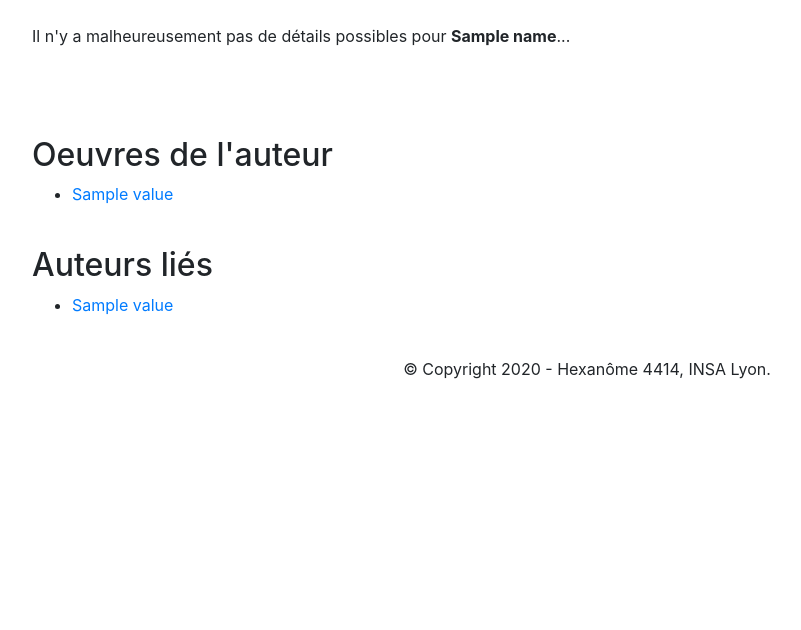
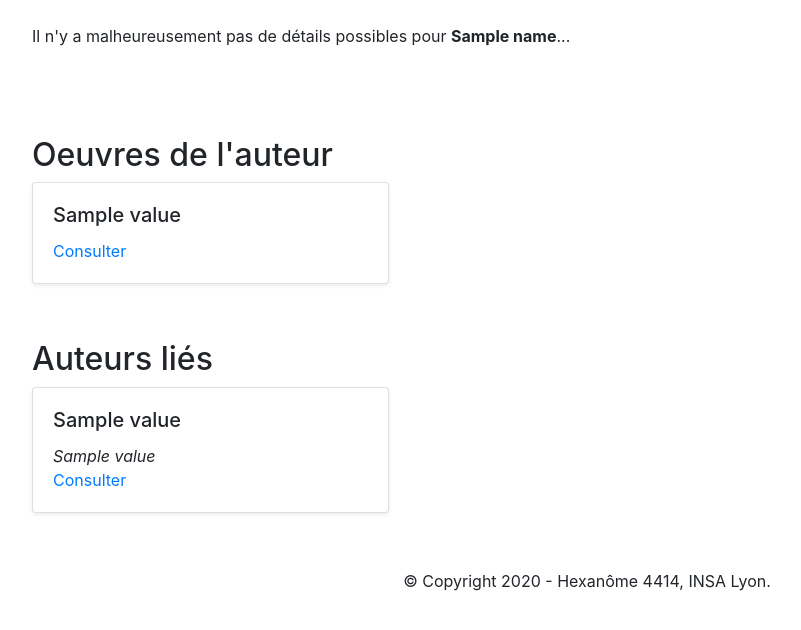
Before and after one commit to charlypoirier/4IF-WS, a Flask app: template app/templates/author.html in a window 1280 px wide. Shown: the part 56-686 px from the top of the page, without its empty margins (53-854 px from the left). Run offline with Flask 2, Linux system fonts and the light colour scheme; the template is opened without the code that fills it: most values are stand-ins (such as "Sample title", 1, 10 or a date in 2020); some libraries are stand-ins or nearby versions.

Commit message:
Présentation sous forme de cards dans author.html

```diff
--- a/app/templates/author.html
+++ b/app/templates/author.html
@@ -57,20 +57,44 @@
 
     </br>
     <h2> Oeuvres de l'auteur</h2>
+    <div class="card-columns">
+        {% for item in books %}
+            <div class="card shadow-sm mb-3 bg-white rounded">
+                <div class="card-body">
+                    <h5 class="card-title">{{ item["titre"]["value"]}}</h5>
+                    {% if "genre" in item %}
+                    <i class="card-text">{{item["genre"]["value"] }}</i><br/>
+                    {% endif %}
+                    <a href="/ABook/{{ item['titre']['value']}}?nom={{name}}" class="card-link">Consulter</a>
+                </div>
+            </div><br/>
+        {% endfor %}
+    </div>
     <ul>
-    {% for item in books  %}
+    <!-- {% for item in books  %}
         <li> <a href = "/ABook/{{ item['titre']['value']}}?nom={{name}}">{{ item["titre"]["value"]}}</a></li>
-    {% endfor %}
+    {% endfor %} -->
     </ul>
 
 
     </br>
     <h2> Auteurs liés</h2>
+    <div class="card-columns">
+        {% for item in relatedAuthors %}
+            <div class="card shadow-sm mb-3 bg-white rounded">
+                <div class="card-body">
+                    <h5 class="card-title">{{ item["nom"]["value"] }}</h5>
+                    <i class="card-text">{{item["occupation"]["value"] }}</i><br/>
+                    <a href="/author/{{ item['nom']['value'].replace(' ','_')}}?dBirth={{item['birth']['value'][0]}}" class="card-link">Consulter</a>
+                </div>
+            </div><br/>
+        {% endfor %}
+    </div>
     <ul>
-    {% for item in relatedAuthors  %}
+    <!-- {% for item in relatedAuthors  %}
         <li> <a href = "/author/{{ item['nom']['value'].replace(' ','_')}}?dBirth={{item['birth']['value'][0]}}">
             {{ item['nom']['value']}}
         </a></li>
-    {% endfor %}
+    {% endfor %} -->
     </ul>
 {% endblock %}
--- a/app/views.py
+++ b/app/views.py
@@ -27,7 +27,6 @@ def author(name):
     if len(results) == 0:
         results = [{}]
     relatedAuthors = getRelatedAuthors(name)
-    print(relatedAuthors)
     books = getAuthorsBooks(name)
     return render_template("author.html", details=results[0], name=name, relatedAuthors = relatedAuthors, books = books)
 
```
Also changed, not shown: app/bnf_requests.py (+7 -5 lines).
